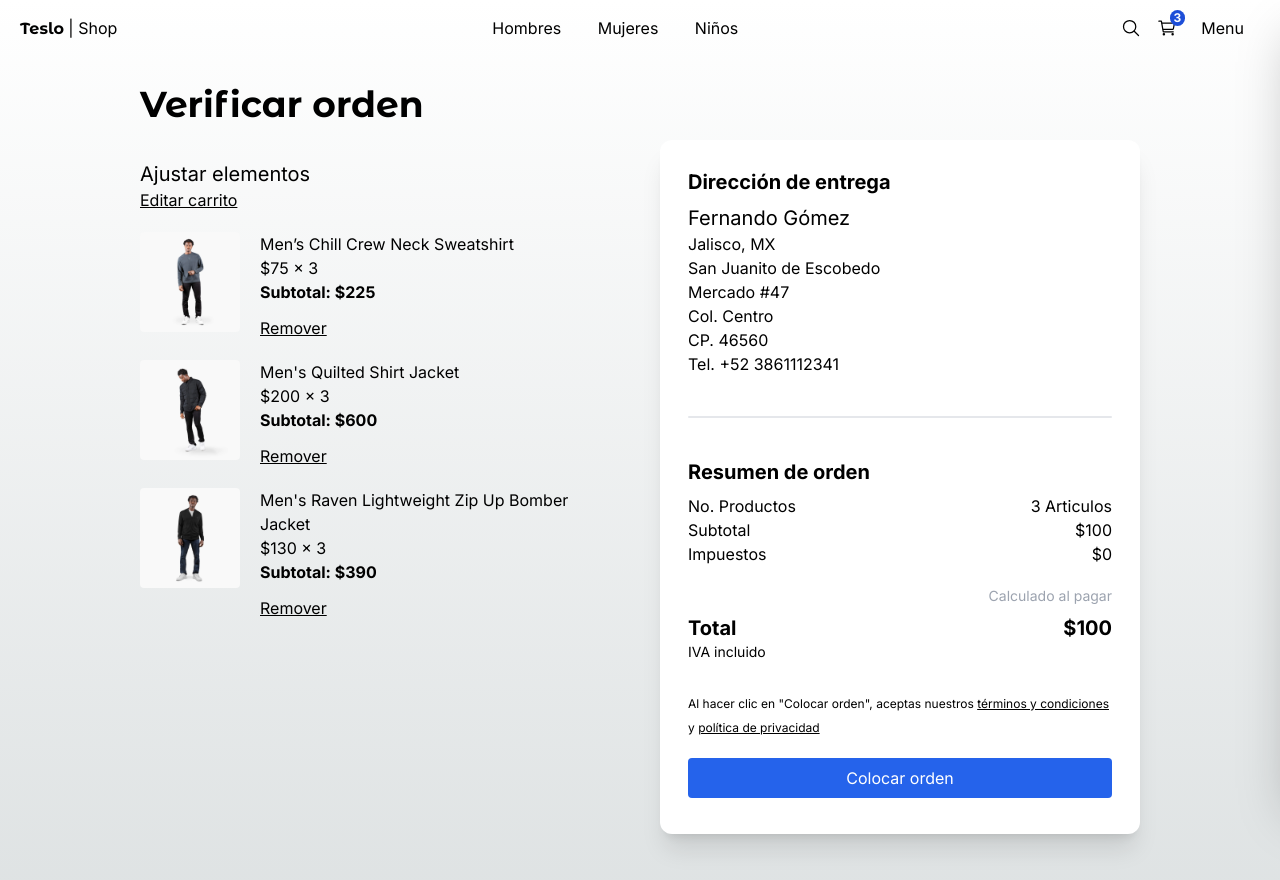
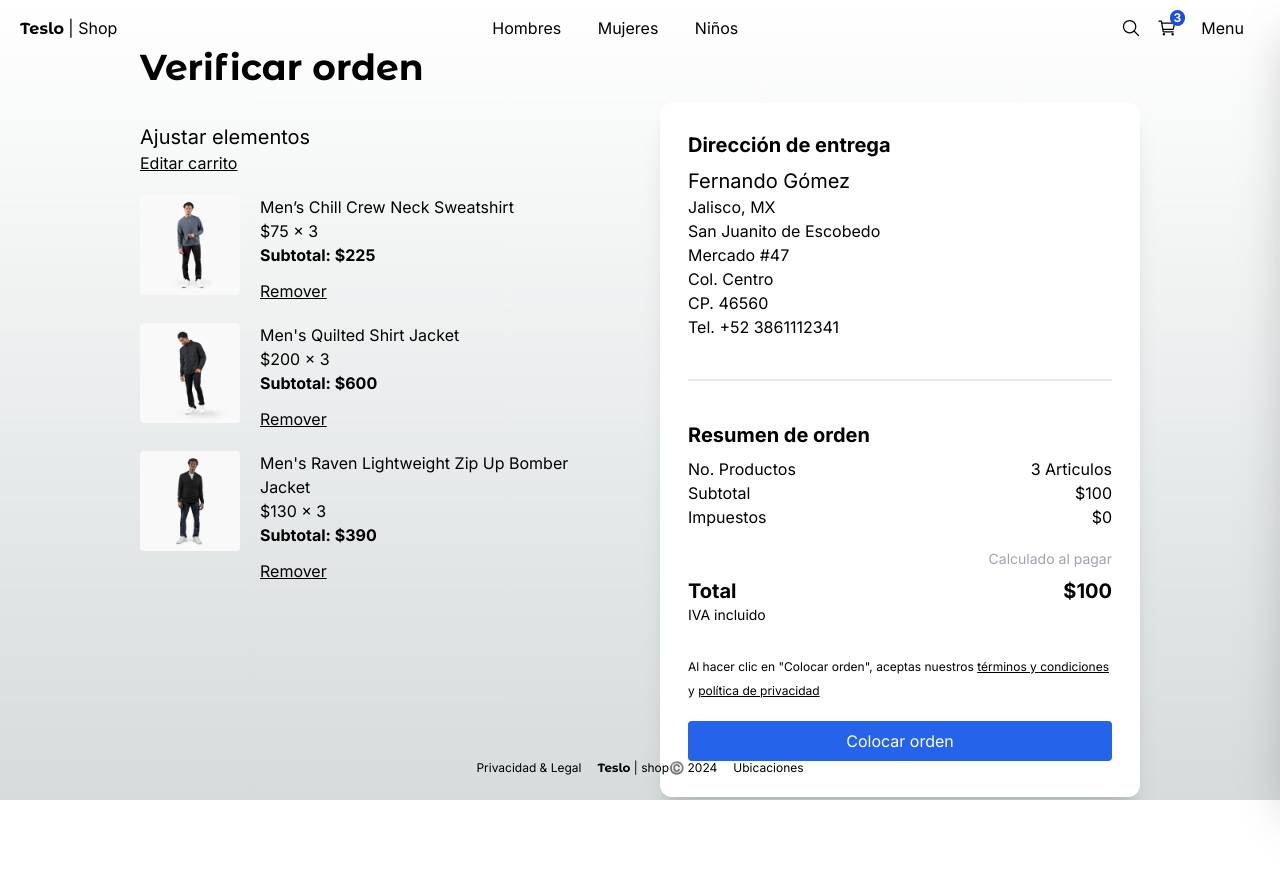
Before and after one commit to Gmsus4/teslo-shop, a Next.js app: page /checkout in a window 1280 px wide. Shown: the top 880 px of the page. After the commit the page ends 800 px from the top, so only its background shows below. Built offline with nearby package versions, Linux system fonts and the light colour scheme.

Commit message:
Footer - Pie de pagina y modificando algunos estilos para el tamaño del alto en la pagina

```diff
--- a/src/app/(shop)/cart/page.tsx
+++ b/src/app/(shop)/cart/page.tsx
@@ -13,7 +13,7 @@ const productsInCart = [
 export default function() {
   // redirect('/empty');
   return (
-    <div className="flex justify-center items-center mb-72 px-10 sm:px-0">
+    <div className="flex justify-center items-center md:h-[88vh] mb-72 md:mb-0 px-10 sm:px-0"> {/* mb-72 */}
       <div className="flex flex-col w-[1000px]">
         <Title title="Carrito"/>
         <div className="grid grid-cols-1 sm:grid-cols-2 gap-10">
--- a/src/app/(shop)/checkout/address/page.tsx
+++ b/src/app/(shop)/checkout/address/page.tsx
@@ -3,7 +3,7 @@ import { Title } from '@/components';
 
 export default function() {
   return (
-    <div className="flex flex-col sm:justify-center sm:items-center mb-72 px-10 sm:px-0">
+    <div className="flex flex-col sm:justify-center sm:items-center md:h-[88vh] mb-72 md:mb-0 px-10 sm:px-0">
       <div className="w-full  xl:w-[1000px] flex flex-col justify-center text-left">
         <Title title="Dirección" subtitle="Dirección de entrega" />
         <div className="grid grid-cols-1 gap-2 sm:gap-5 sm:grid-cols-2">
--- a/src/app/(shop)/checkout/page.tsx
+++ b/src/app/(shop)/checkout/page.tsx
@@ -11,7 +11,7 @@ const productsInCart = [
 
 export default function() {
   return (
-    <div className="flex justify-center items-center mb-72 px-10 sm:px-0">
+    <div className="flex justify-center items-center md:h-[88vh] mb-72 md:mb-0 px-10 sm:px-0">
       <div className="flex flex-col w-[1000px]">
         <Title title="Verificar orden"/>
         <div className="grid grid-cols-1 sm:grid-cols-2 gap-10">
--- a/src/app/(shop)/layout.tsx
+++ b/src/app/(shop)/layout.tsx
@@ -1,4 +1,4 @@
-import { Sidebar, TopMenu } from "@/components";
+import { Footer, Sidebar, TopMenu } from "@/components";
 
 export default function ShopLayout({ children }: {
  children: React.ReactNode;
@@ -8,9 +8,11 @@ export default function ShopLayout({ children }: {
       <TopMenu />
       <Sidebar />
 
-      <div className="px-0 md:px-10"> {/* sm:px-10 */}
+      <div className="px-0 sm:px-10"> {/* sm:px-10 */}
           { children }
       </div>
+
+      <Footer />
     </main>
   );
 }
--- a/src/components/index.ts
+++ b/src/components/index.ts
@@ -7,6 +7,8 @@ export * from './product/slideshow/ProductMobileSlideshow'
 export * from './product/size-selector/SizeSelector'
 export * from './product/quantity-selector/QuantitySelector'
 
+export * from './ui/footer/Footer'
+
 export * from './ui/top-menu/TopMenu'
 export * from './ui/not-found/PageNotFound'
 export * from './ui/title/Title'
--- /dev/null
+++ b/src/components/ui/footer/Footer.tsx
@@ -0,0 +1,22 @@
+import { titleFont } from "@/config/fonts"
+import Link from "next/link"
+
+export const Footer = () => {
+  return (
+    <div className="flex w-full justify-center text-xs mb-10 gap-4">
+        <Link href='/'>
+            Privacidad & Legal
+        </Link>
+
+        <Link href='/'>
+            <span className={`${titleFont.className} antialiased font-bold`}>Teslo </span>
+            <span>| shop</span>
+            <span>©️ {new Date().getFullYear()}</span>
+        </Link>
+
+        <Link href='/'>
+            Ubicaciones
+        </Link>
+    </div>
+  )
+}
```
